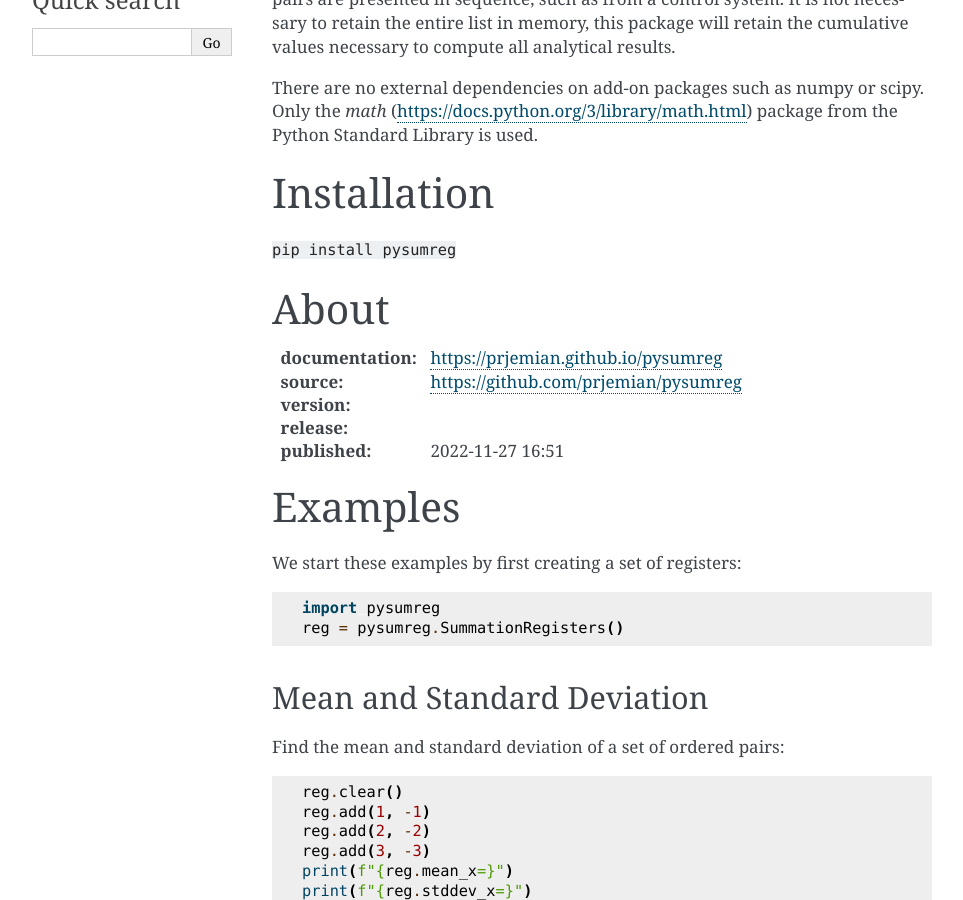
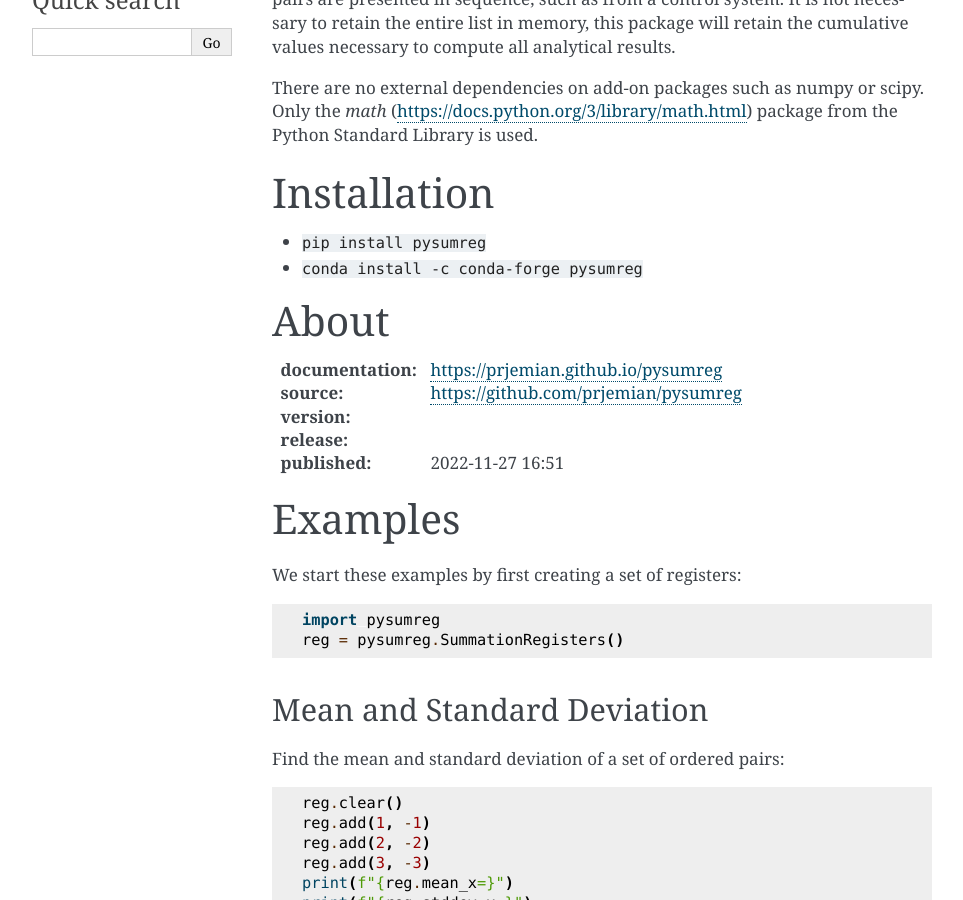
Before and after one commit to prjemian/pystatreg, a Sphinx documentation site: the page built from docs/source/index.rst, in a window 1280 px wide and 900 px high, scrolled down 430 px. Shown: the whole window, without its empty margins (148-1111 px from the left). Built offline with Sphinx 7.4.7, drawn with Linux system fonts in a browser that asks for light colours; pages that are not in the unit, such as notebooks, are missing from menus; the version number could not be read and is left out.

Commit message:
PKG now on conda-forge

```diff
--- a/docs/source/index.rst
+++ b/docs/source/index.rst
@@ -31,7 +31,8 @@ from the Python Standard Library is used.
 Installation
 ========================
 
-``pip install pysumreg``
+- ``pip install pysumreg``
+- ``conda install -c conda-forge pysumreg``
 
 About
 ========================
```
